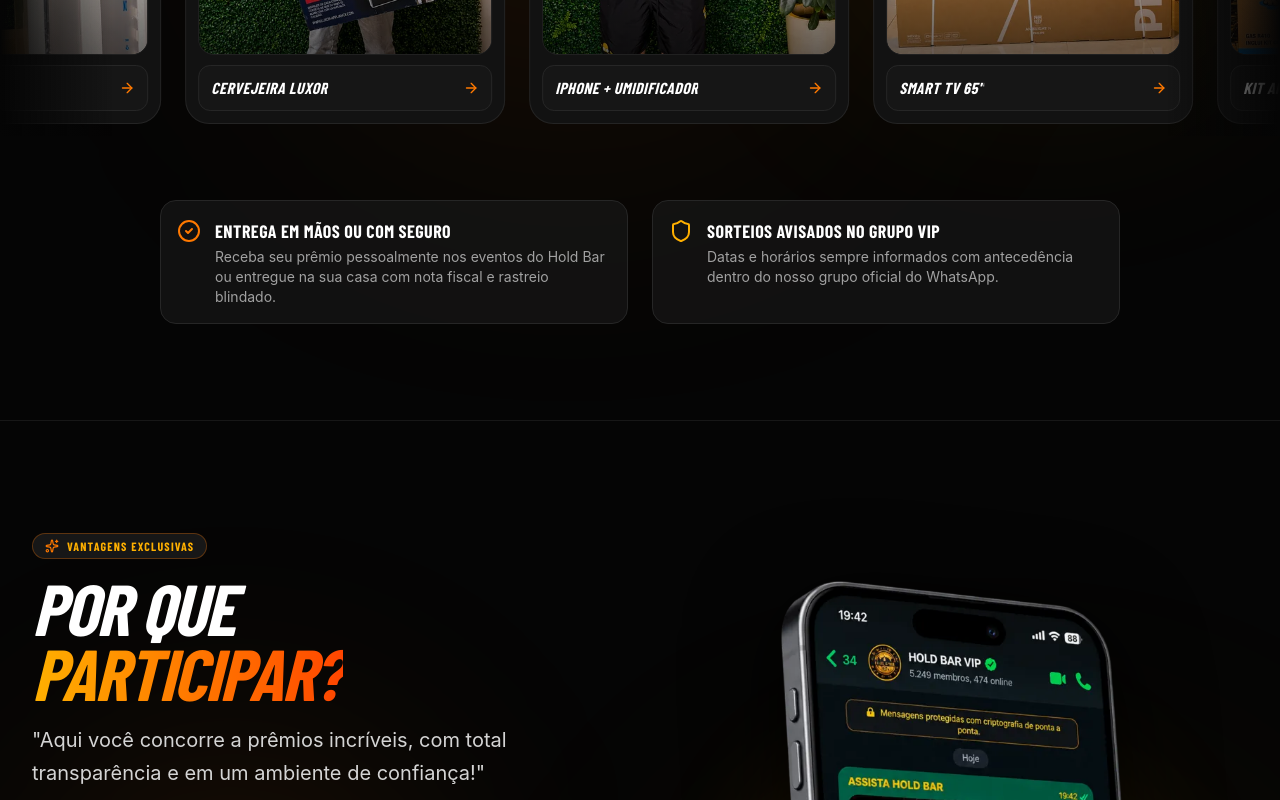
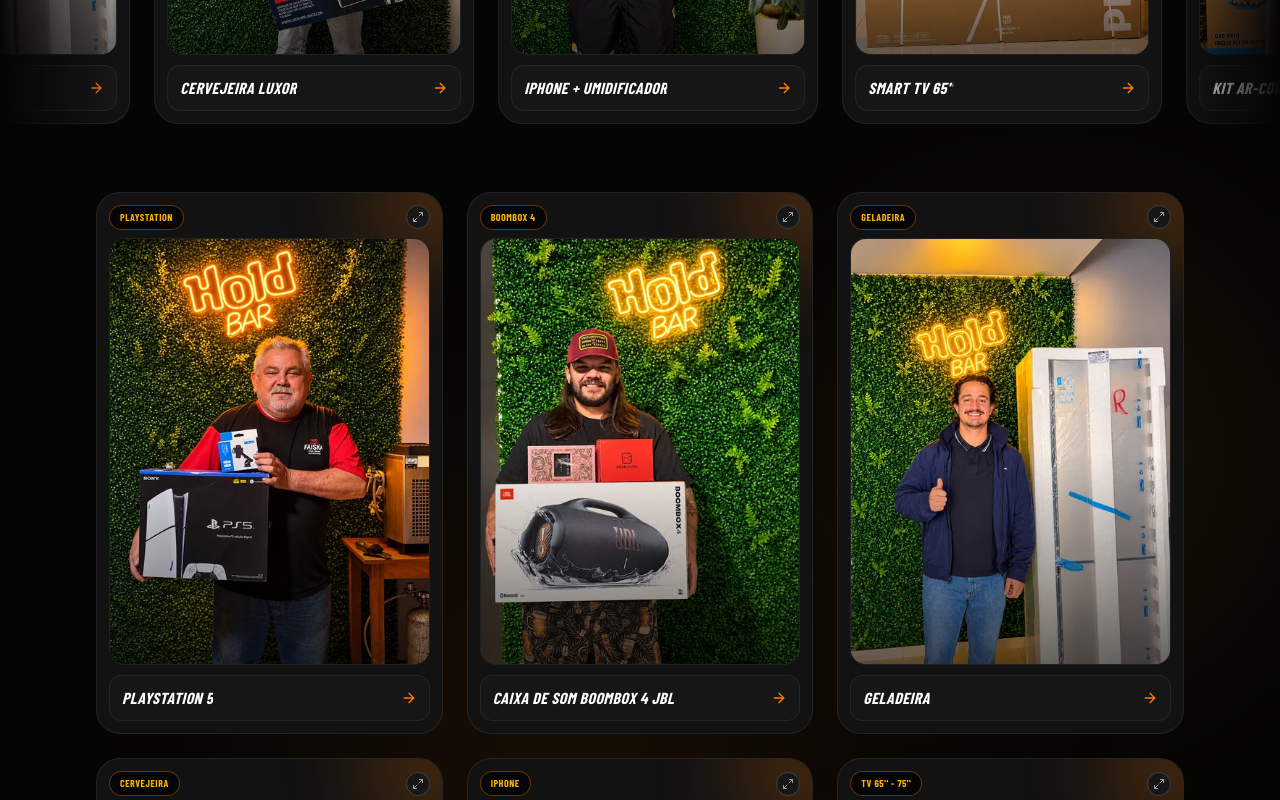
Before and after one commit to IcaroGarcia122/Hold-Rifas, a React (Vite) app: page / in a window 1280 px wide. Shown: the part 1660-2460 px from the top of the page. Built offline with nearby package versions, Linux system fonts and the light colour scheme; a web font is replaced by a local one.

Commit message:
feat: add static gallery grid to video section
Introduce a secondary static gallery layout for video items to improve visual content discovery and accessibility on the landing page.

```diff
--- a/src/components/VideoSection.tsx
+++ b/src/components/VideoSection.tsx
@@ -110,6 +110,55 @@ export const VideoSection: React.FC = () => {
           </div>
         </div>
 
+        {/* 2. GALERIA ESTÁTICA COM TODAS AS IMAGENS (SEM CARROSSEL) */}
+        <div className="max-w-6xl mx-auto px-4 sm:px-6 lg:px-8 mt-10 sm:mt-14">
+          <div className="grid grid-cols-2 sm:grid-cols-3 gap-3.5 sm:gap-6">
+            {items.map((item) => (
+              <div
+                key={`grid-${item.id}`}
+                onClick={() => setSelectedItem(item)}
+                className="group relative rounded-2xl sm:rounded-3xl bg-[#121212] border border-neutral-800/90 hover:border-[#FF7900] p-2.5 sm:p-3 transition-all duration-300 hover:-translate-y-1.5 hover:shadow-[0_0_35px_rgba(255,121,0,0.35)] cursor-pointer overflow-hidden flex flex-col"
+              >
+                {/* Glow ambient inside card */}
+                <div className="absolute -top-16 -right-16 w-36 h-36 bg-[#FF7900]/20 rounded-full blur-2xl group-hover:bg-[#FF7900]/40 transition-all pointer-events-none" />
+
+                {/* Badge Superior */}
+                <div className="flex items-center justify-between mb-2 z-10">
+                  <span className="px-2 py-0.5 sm:px-2.5 sm:py-1 rounded-full bg-black/70 border border-[#FF7900]/40 text-[9px] sm:text-[10px] font-condensed font-bold uppercase tracking-wider text-[#FFB000] truncate max-w-[75%]">
+                    {item.tag}
+                  </span>
+                  <div className="w-6 h-6 rounded-full bg-neutral-900 border border-neutral-700 flex items-center justify-center text-neutral-400 group-hover:text-white group-hover:border-[#FF7900] transition-colors shrink-0">
+                    <Maximize2 className="w-3 h-3" />
+                  </div>
+                </div>
+
+                {/* Imagem do Produto/Ganhador em Destaque */}
+                <div className="relative aspect-[3/4] w-full rounded-xl sm:rounded-2xl overflow-hidden bg-neutral-950 border border-neutral-800/80 mb-2.5 flex items-center justify-center">
+                  <img
+                    src={item.image}
+                    alt={item.title}
+                    className="w-full h-full object-cover object-top group-hover:scale-105 transition-transform duration-500 select-none"
+                    referrerPolicy="no-referrer"
+                    loading="lazy"
+                    decoding="async"
+                    width="320"
+                    height="426"
+                  />
+                  <div className="absolute inset-0 bg-gradient-to-t from-black/60 via-transparent to-transparent pointer-events-none" />
+                </div>
+
+                {/* Nome do Produto Embaixo */}
+                <div className="w-full py-2 px-2.5 sm:py-2.5 sm:px-3 rounded-xl bg-neutral-900/90 border border-neutral-800 group-hover:border-[#FF7900]/80 group-hover:bg-[#1a1a1a] transition-all flex items-center justify-between mt-auto">
+                  <h4 className="font-condensed font-black text-xs sm:text-base uppercase italic tracking-wide text-white group-hover:text-[#FFB000] truncate">
+                    {item.title}
+                  </h4>
+                  <ArrowRight className="w-3.5 h-3.5 sm:w-4 sm:h-4 text-[#FF7900] group-hover:translate-x-1 transition-transform shrink-0 ml-1.5" />
+                </div>
+              </div>
+            ))}
+          </div>
+        </div>
+
         {/* Pilares de Credibilidade e Botão Central de WhatsApp */}
         <div className="max-w-5xl mx-auto px-4 sm:px-6 lg:px-8 mt-12 sm:mt-16">
           <div className="grid grid-cols-1 sm:grid-cols-2 gap-4 sm:gap-6">
```
